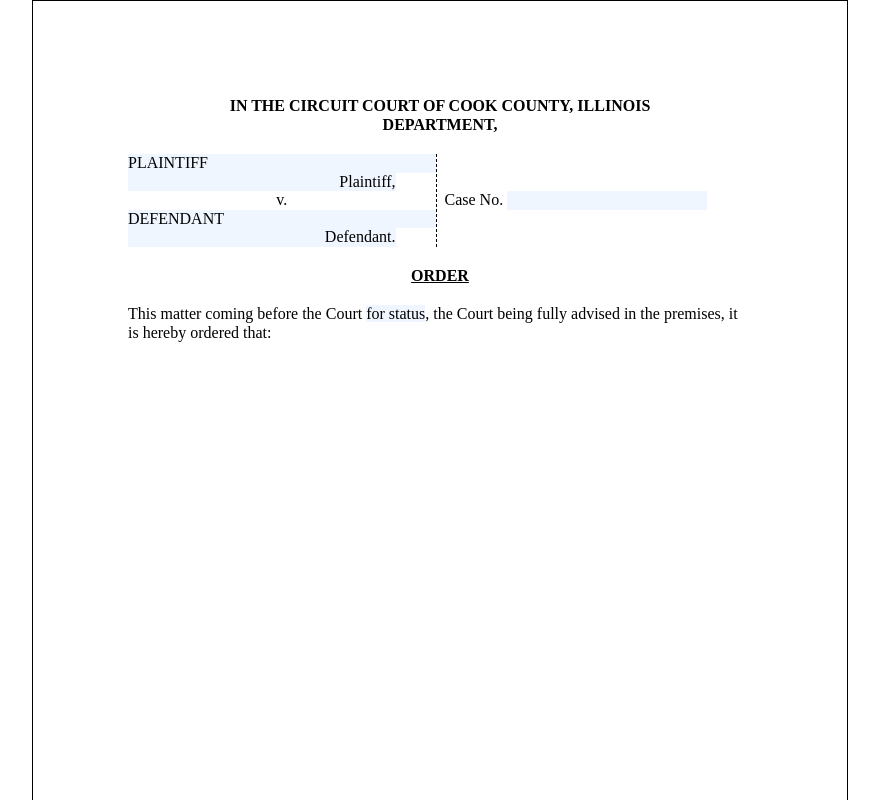
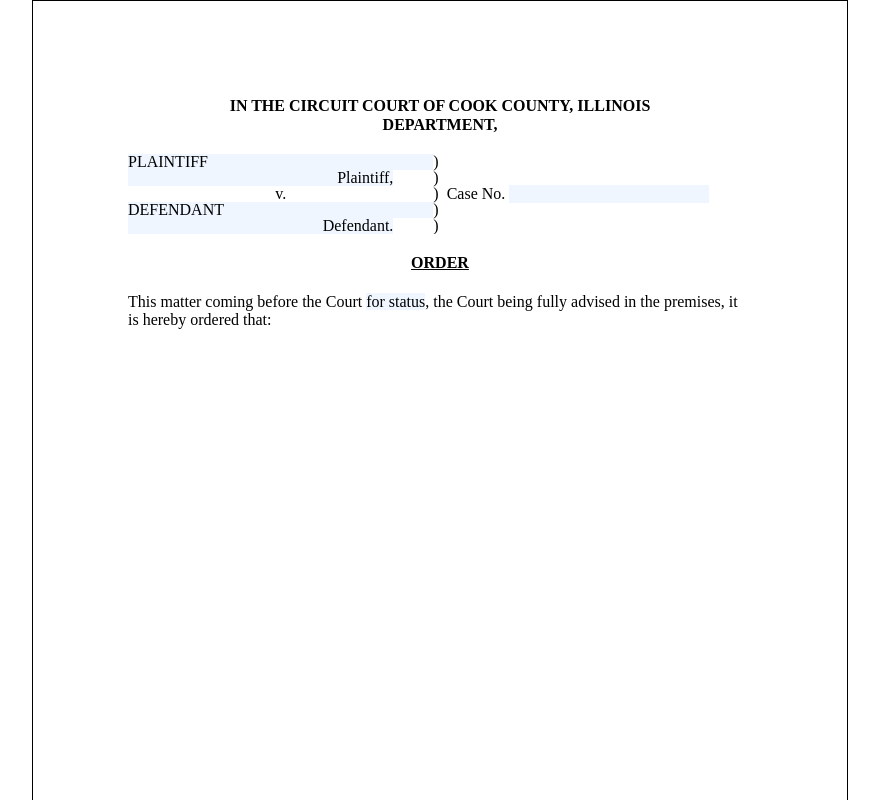
Before and after one commit to mloar/tools.loar.law, a Next.js app: page / in a window 1280 px wide. Shown: the top 800 px of the page, without its empty margins (200-1079 px from the left). Built offline with nearby package versions, Linux system fonts and the light colour scheme.

Commit message:
Get parens in caption working

```diff
--- a/app/page.tsx
+++ b/app/page.tsx
@@ -50,15 +50,18 @@
         <div className="w-[6.5in]">
           <p className="text-center font-bold uppercase">In the Circuit Court of Cook County, Illinois</p>
           <p className="text-center font-bold uppercase">{department} Department, {division_or_district} {department === 'County' && 'Division'}{department === 'Municipal' && 'District'}</p>
-          <div className="flex my-5">
-            <div className="flex-1 relative mr-2 border-r border-dashed">
+          <div className="grid grid-cols-[1fr_min-content_1fr] my-5 leading-none">
+            <div>
               <p className="bg-blue-50" contentEditable="true">PLAINTIFF</p>
               <p className="text-end bg-blue-50 mr-10" contentEditable="plaintext-only">Plaintiff,</p>
               <p className="text-center">v.</p>
               <p className="bg-blue-50" contentEditable="true">DEFENDANT</p>
               <p className="text-end bg-blue-50 mr-10" contentEditable="plaintext-only">Defendant.</p>
             </div>
-            <div className="flex-1 flex items-center">
+            <div className="h-0 min-h-full mr-2 overflow-hidden">
+              <div>)</div><div>)</div><div>)</div><div>)</div><div>)</div><div>)</div><div>)</div><div>)</div><div>)</div><div>)</div><div>)</div><div>)</div><div>)</div><div>)</div><div>)</div><div>)</div><div>)</div><div>)</div><div>)</div><div>)</div><div>)</div><div>)</div><div>)</div><div>)</div><div>)</div><div>)</div><div>)</div><div>)</div><div>)</div><div>)</div><div>)</div><div>)</div><div>)</div><div>)</div><div>)</div><div>)</div><div>)</div><div>)</div><div>)</div><div>)</div><div>)</div><div>)</div><div>)</div><div>)</div><div>)</div><div>)</div><div>)</div><div>)</div><div>)</div><div>)</div><div>)</div><div>)</div><div>)</div><div>)</div><div>)</div><div>)</div><div>)</div><div>)</div>
+            </div>
+            <div className="flex items-center">
               <div>
                 <p>
                   Case No.&nbsp;
```
